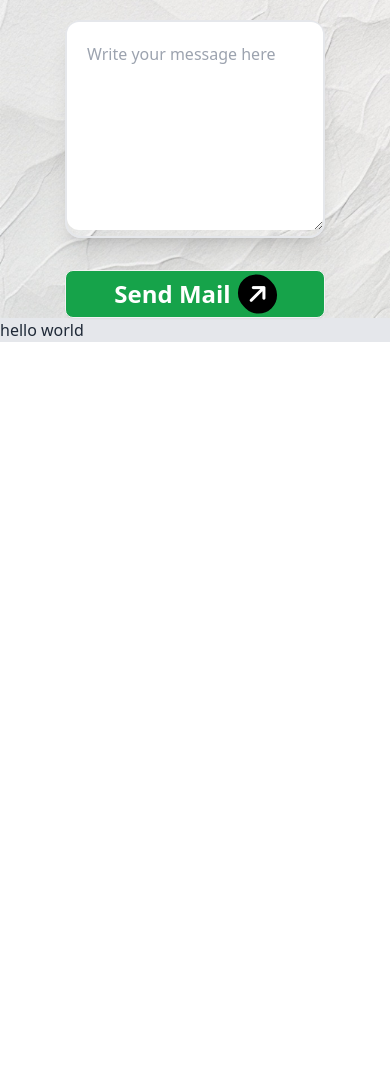
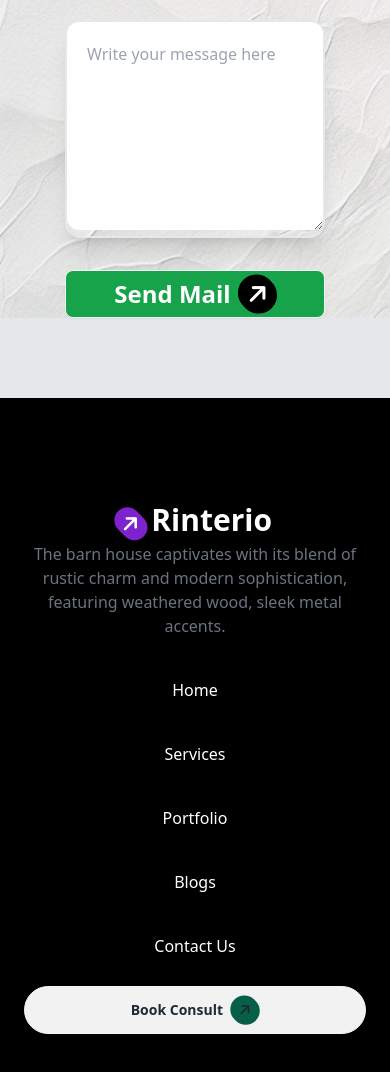
Before and after one commit to M-Rakib-Ahmed/assignment-03, a plain HTML site: page index.html in a window 390 px wide. Shown: the part 6010-7082 px from the top of the page. Before the commit the page ends 6352 px from the top, so only its background shows below. Drawn offline with nearby package versions, Linux system fonts and the light colour scheme.

Commit message:
finish responsive

```diff
--- a/index.html
+++ b/index.html
@@ -262,12 +262,26 @@
 
 
      <!-- footer section here -->
-      <footer>
+      <footer class="bg-black pt-6 mt-20 pb-10 p-6">
 
+   <div class="text-center mt-20">
+    <h2 class="text-3xl font-semibold capitalize text-white"><i class="fa-solid fa-arrow-right text-xl -rotate-45 bg-purple-700 p-1 rounded-full justify-center items-end"></i> rinterio</h2>
+    <p class="text-gray-500">The barn house captivates with its blend of rustic charm and modern sophistication, <br> featuring weathered wood, sleek metal accents.</p>
+   </div>
 
+   <div class="mt-10">
+    <ul class="lg:flex justify-center items-center gap-28 capitalize text-white text-center space-y-10">
+      <li class="mt-10">home</li>
+      <li>Services</li>
+      <li>portfolio</li>
+      <li>blogs</li>
+      <li>contact us</li>
+    </ul>
+   </div>
+   <div class="text-center mt-7">
+    <button  class="btn capitalize font-bold rounded-full w-full sm:w-40">book consult <i class="fa-solid fa-arrow-right -rotate-45 bg-emerald-800 p-2 rounded-full"></i></button>
+   </div>
 
-
-<h1>hello world</h1>
 
 
 
```
